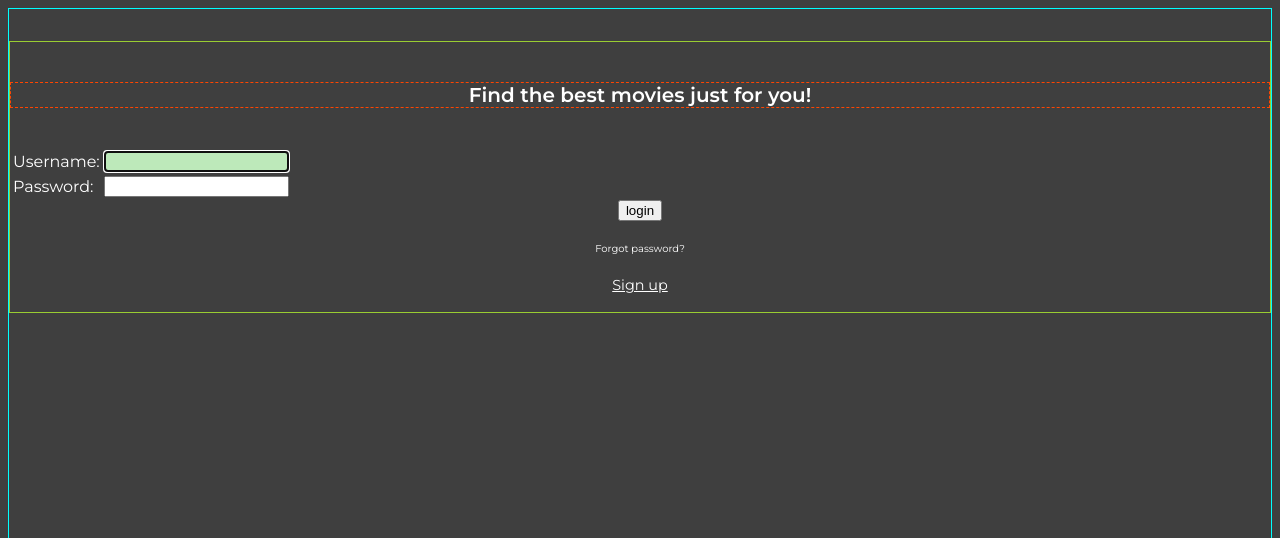
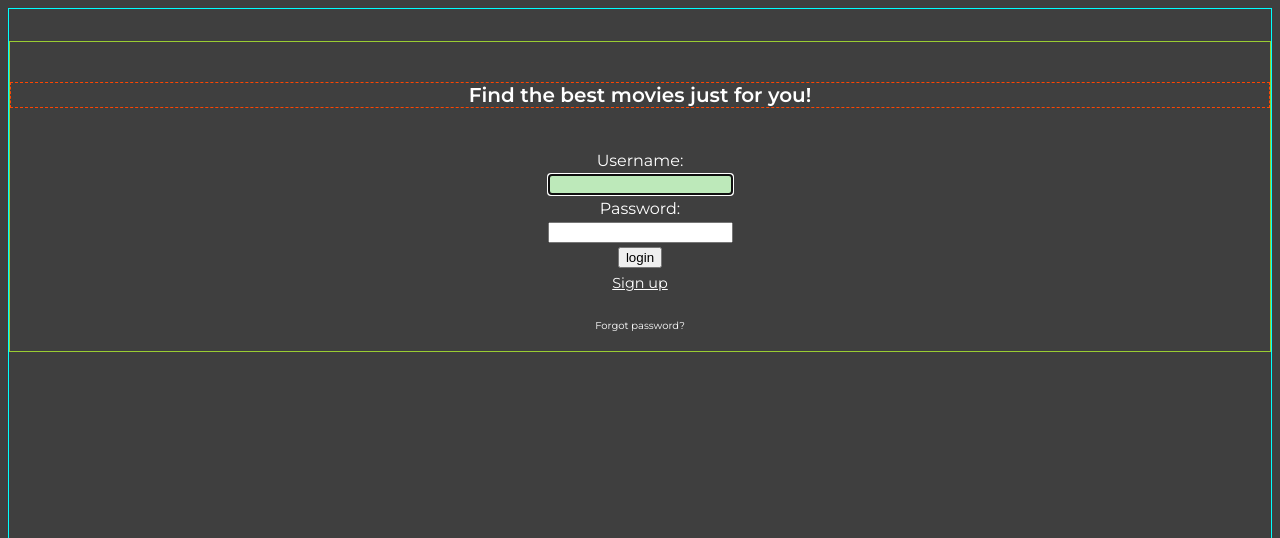
Before and after one commit to benjaminleon/advicer, a Django app: page /accounts/login/ in a window 1280 px wide. Shown: the top 538 px of the page. Run offline with Django 3.2, Linux system fonts and the light colour scheme.

Commit message:
Center form on login page

```diff
--- a/tips/static/tips/style.css
+++ b/tips/static/tips/style.css
@@ -149,9 +149,9 @@ header {
     margin: 2em auto;
 }
 
-#login_form {
-    border: 1px dashed orangered;
+#login_table {
     margin: 0 auto;
+    text-align: center;
 }
 
 #login_form_username input, select, textarea {
--- a/tips/templates/registration/login.html
+++ b/tips/templates/registration/login.html
@@ -12,23 +12,36 @@
 
         <form method="post" action="{% url 'login' %}">
             {% csrf_token %}
-            <table>
+            <table id="login_table">
                 <tr>
                     <td>{{ form.username.label_tag }}</td>
+                </tr>
+                <tr>
                     <td id="login_form_username">{{ form.username }}</td>
                 </tr>
                 <tr>
                     <td>{{ form.password.label_tag }}</td>
+                </tr>
+                <tr>
                     <td>{{ form.password }}</td>
+                </tr>
+                <tr>
+                    <td>
+                        <input type="submit" value="login" />
+                        <input type="hidden" name="next" value="{{ next }}" />
+                    </td>
+                </tr>
+                <tr>
+                    <td>
+                        <p><a href="{% url 'signup' %}">Sign up</a></p>
+                    </td>
                 </tr>
             </table>
 
-            <input type="submit" value="login" />
-            <input type="hidden" name="next" value="{{ next }}" />
         </form>
 
         {# Assumes you setup the password_reset view in your URLconf #}
         <p><a href="{% url 'password_reset' %}" id="forgot_pw">Forgot password?</a></p>
-        <p><a href="{% url 'signup' %}">Sign up</a></p>
+
     </div>
 </body>
```
